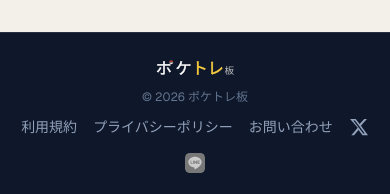
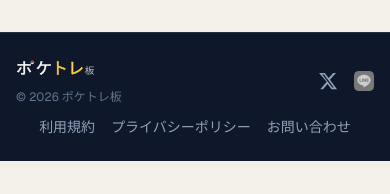
Before and after one commit to ke74i62ke16-collab/my-board, a Next.js app: page / in a window 390 px wide. Shown: the part 895-1089 px from the top of the page. After the commit the page ends 1056 px from the top, so only its background shows below. Built offline with nearby package versions, Linux system fonts and the light colour scheme; no server answers; the database is empty; a web font is replaced by a local one.

Commit message:
fix footer icons mobile layout

```diff
--- a/src/components/SiteFooter.tsx
+++ b/src/components/SiteFooter.tsx
@@ -16,14 +16,52 @@ export default function SiteFooter() {
   const xHref = `https://twitter.com/intent/tweet?url=${encodedUrl}&text=${encodedTitle}`;
   const lineHref = `https://line.me/R/msg/text/?${encodeURIComponent(`${siteUrl} ポケトレ板 | ポケモンカード投資・コレクター掲示板`)}`;
 
+  const shareIcons = (
+    <>
+      <a
+        href={xHref}
+        target="_blank"
+        rel="noopener noreferrer"
+        aria-label="Xでシェア"
+        className="text-slate-400 hover:text-slate-200 transition-colors"
+      >
+        <XIcon />
+      </a>
+      <a
+        href={lineHref}
+        target="_blank"
+        rel="noopener noreferrer"
+        aria-label="LINEでシェア"
+        className="transition-opacity hover:opacity-75"
+      >
+        <img
+          src="/line-icon.svg"
+          alt="LINEでシェア"
+          width={20}
+          height={20}
+          style={{ borderRadius: "4px", filter: "grayscale(100%) brightness(0.8)" }}
+        />
+      </a>
+    </>
+  );
+
   return (
     <footer className="mt-auto bg-slate-900 border-t border-slate-700/60">
       <div className="max-w-3xl mx-auto px-4 sm:px-6 py-6">
         <div className="flex flex-col sm:flex-row items-center justify-between gap-3">
-          <div className="text-center sm:text-left">
-            <Logo size="md" variant="dark" />
-            <p className="text-xs text-slate-500 mt-2">© 2026 ポケトレ板</p>
+
+          {/* ロゴ + スマホ時のアイコン（ロゴ右端） */}
+          <div className="w-full sm:w-auto flex items-center justify-between md:block">
+            <div className="text-left">
+              <Logo size="md" variant="dark" />
+              <p className="text-xs text-slate-500 mt-2">© 2026 ポケトレ板</p>
+            </div>
+            <div className="flex items-center gap-4 md:hidden">
+              {shareIcons}
+            </div>
           </div>
+
+          {/* テキストリンク + PCのアイコン */}
           <div className="flex items-center gap-4 flex-wrap justify-center sm:justify-end">
             <Link
               href="/terms"
@@ -43,31 +81,11 @@ export default function SiteFooter() {
             >
               お問い合わせ
             </Link>
-            <a
-              href={xHref}
-              target="_blank"
-              rel="noopener noreferrer"
-              aria-label="Xでシェア"
-              className="text-slate-400 hover:text-slate-200 transition-colors"
-            >
-              <XIcon />
-            </a>
-            <a
-              href={lineHref}
-              target="_blank"
-              rel="noopener noreferrer"
-              aria-label="LINEでシェア"
-              className="transition-opacity hover:opacity-75"
-            >
-              <img
-                src="/line-icon.svg"
-                alt="LINEでシェア"
-                width={20}
-                height={20}
-                style={{ borderRadius: "4px", filter: "grayscale(100%) brightness(0.8)" }}
-              />
-            </a>
+            <div className="hidden md:flex items-center gap-4">
+              {shareIcons}
+            </div>
           </div>
+
         </div>
       </div>
     </footer>
```
